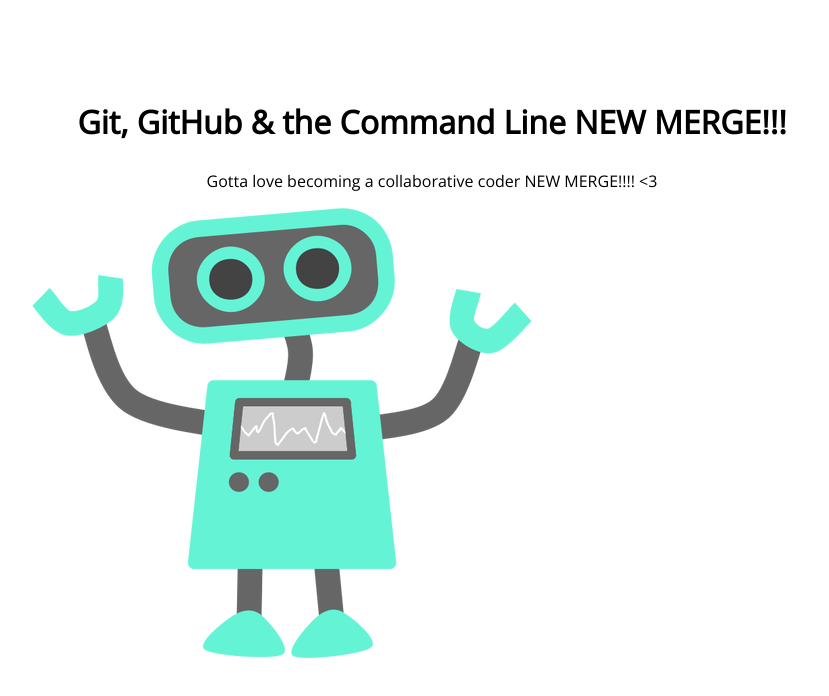
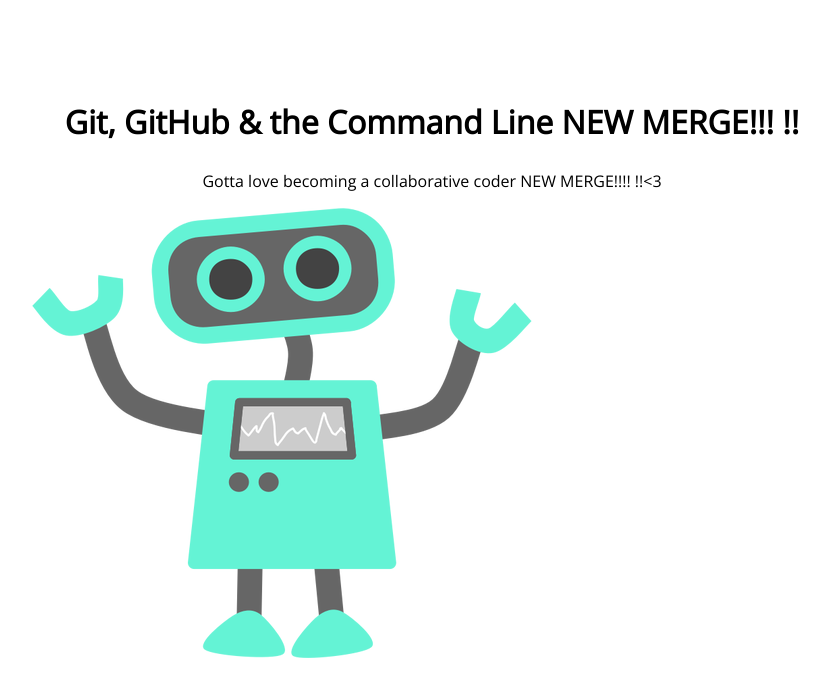
Before and after one commit to G-Wizz/105-project, a plain HTML site: page index.html in a window 1280 px wide. Shown: the whole page, without its empty margins (208-1037 px from the left). Drawn offline with nearby package versions, Linux system fonts and the light colour scheme.

Commit message:
first branch merge

```diff
--- a/index.html
+++ b/index.html
@@ -8,8 +8,8 @@
 </head>
 <body>
 	<section>
-		<h1>Git, GitHub & the Command Line   NEW MERGE!!!</h1>
-		<p>Gotta love becoming a collaborative coder NEW MERGE!!!! <3</p>
+		<h1>Git, GitHub & the Command Line   NEW MERGE!!! !!</h1>
+		<p>Gotta love becoming a collaborative coder NEW MERGE!!!! !!<3</p>
 		<img src="img/happy-blue-robot.png">
 	</section>
 </body>
```
